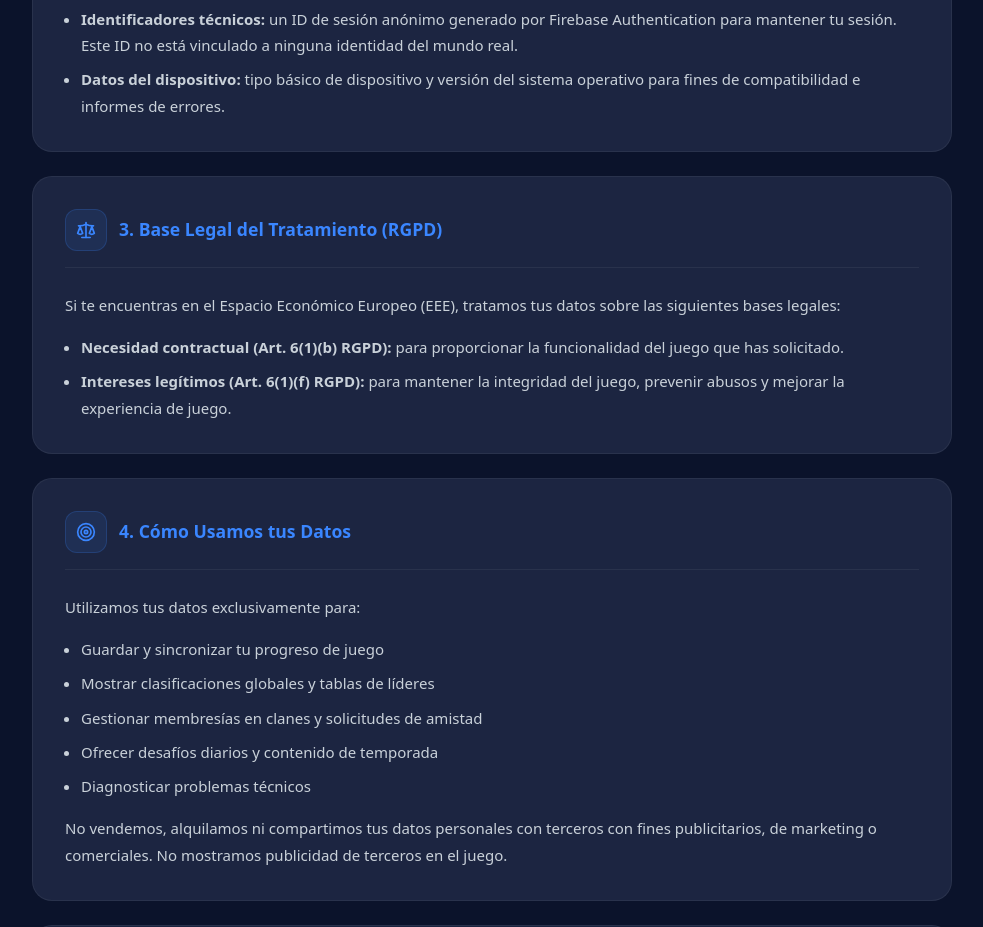
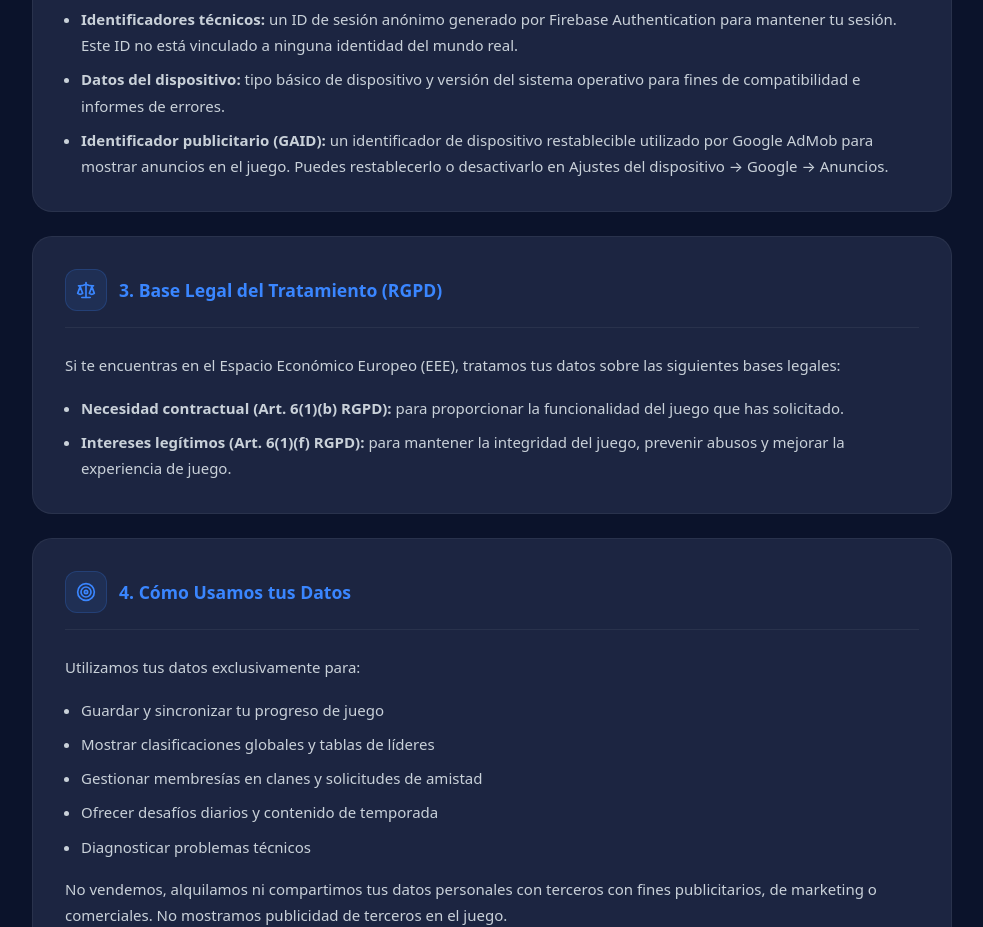
Before and after one commit to raulrod16124/chicmouse, a React (Vite) app: page /applications/1/privacy-policy in a window 1280 px wide. Shown: the part 1020-1947 px from the top of the page, without its empty margins (148-1131 px from the left). Built offline with nearby package versions, Linux system fonts and the light colour scheme; no server answers.

Commit message:
include ads privacy policy info

```diff
--- a/src/modules/privacy-policy/StellarMergePrivacyPolicyEN.tsx
+++ b/src/modules/privacy-policy/StellarMergePrivacyPolicyEN.tsx
@@ -95,6 +95,12 @@ export const StellarMergePrivacyPolicyEN = () => {
             <li>
               <strong>Device data:</strong> basic device type and OS version for
               compatibility and crash-reporting purposes.
+            </li>
+            <li>
+              <strong>Advertising ID (GAID):</strong> a resettable device
+              identifier used by Google AdMob to serve in-game advertisements.
+              You can reset or opt out of personalised ads in your device
+              Settings &rarr; Google &rarr; Ads.
             </li>
           </TextList>
         </PolicySection>
--- a/src/modules/privacy-policy/StellarMergePrivacyPolicyES.tsx
+++ b/src/modules/privacy-policy/StellarMergePrivacyPolicyES.tsx
@@ -104,6 +104,13 @@ export const StellarMergePrivacyPolicyES = () => {
               <strong>Datos del dispositivo:</strong> tipo b&aacute;sico de
               dispositivo y versi&oacute;n del sistema operativo para fines de
               compatibilidad e informes de errores.
+            </li>
+            <li>
+              <strong>Identificador publicitario (GAID):</strong> un
+              identificador de dispositivo restablecible utilizado por Google
+              AdMob para mostrar anuncios en el juego. Puedes restablecerlo o
+              desactivarlo en Ajustes del dispositivo &rarr; Google &rarr;
+              Anuncios.
             </li>
           </TextList>
         </PolicySection>
```
